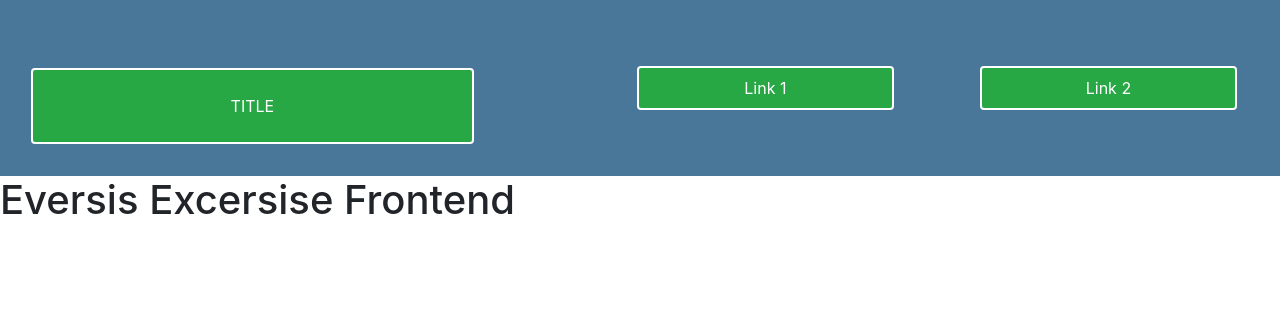
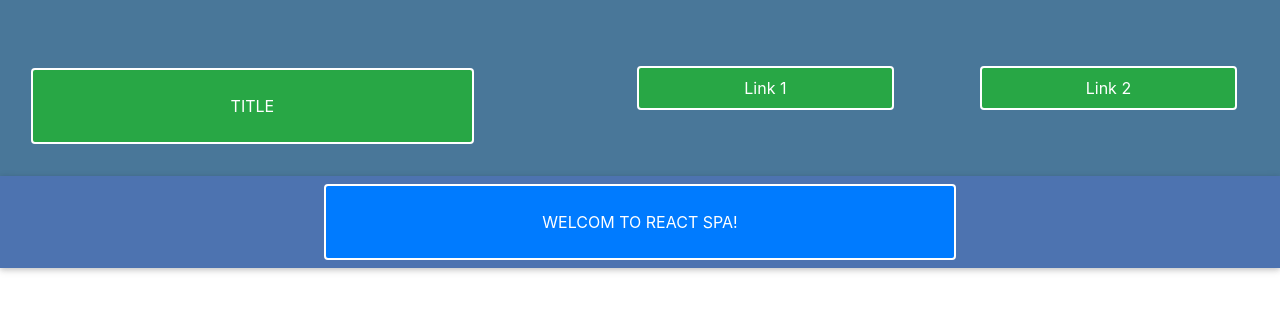
Before and after one commit to ashkredo/eversis-excersise-frontend, a React (Create React App) app: page / in a window 1280 px wide. Shown: the top 312 px of the page. Built offline with nearby package versions, Linux system fonts and the light colour scheme.

Commit message:
Updated HomePage

```diff
--- a/src/screens/pages/Home/index.js
+++ b/src/screens/pages/Home/index.js
@@ -1,10 +1,30 @@
 import React from 'react';
+import styled from 'styled-components';
+import Row from 'react-bootstrap/Row';
+import Col from 'react-bootstrap/Col';
+import Button from 'react-bootstrap/Button';
+
+const HomePage = styled.div`
+  box-shadow: 0 2px 5px 0 rgba(0, 0, 0, 0.15), 0 2px 9px 0 rgba(0, 0, 0, 0.11);
+  padding: 8px;
+  background-color: #4d73b0;
+`;
 
 const Home = () => {
   return (
-    <div className="home-page">
-      <h1>Eversis Excersise Frontend</h1>
-    </div>
+    <HomePage>
+      <Row>
+        <Col className="col-12 d-flex align-items-center justify-content-center">
+          <Button
+            variant="primary"
+            className="col-6 py-4"
+            style={{ border: '2px solid #FFFFFF' }}
+          >
+            WELCOM TO REACT SPA!
+          </Button>
+        </Col>
+      </Row>
+    </HomePage>
   );
 };
 
```
